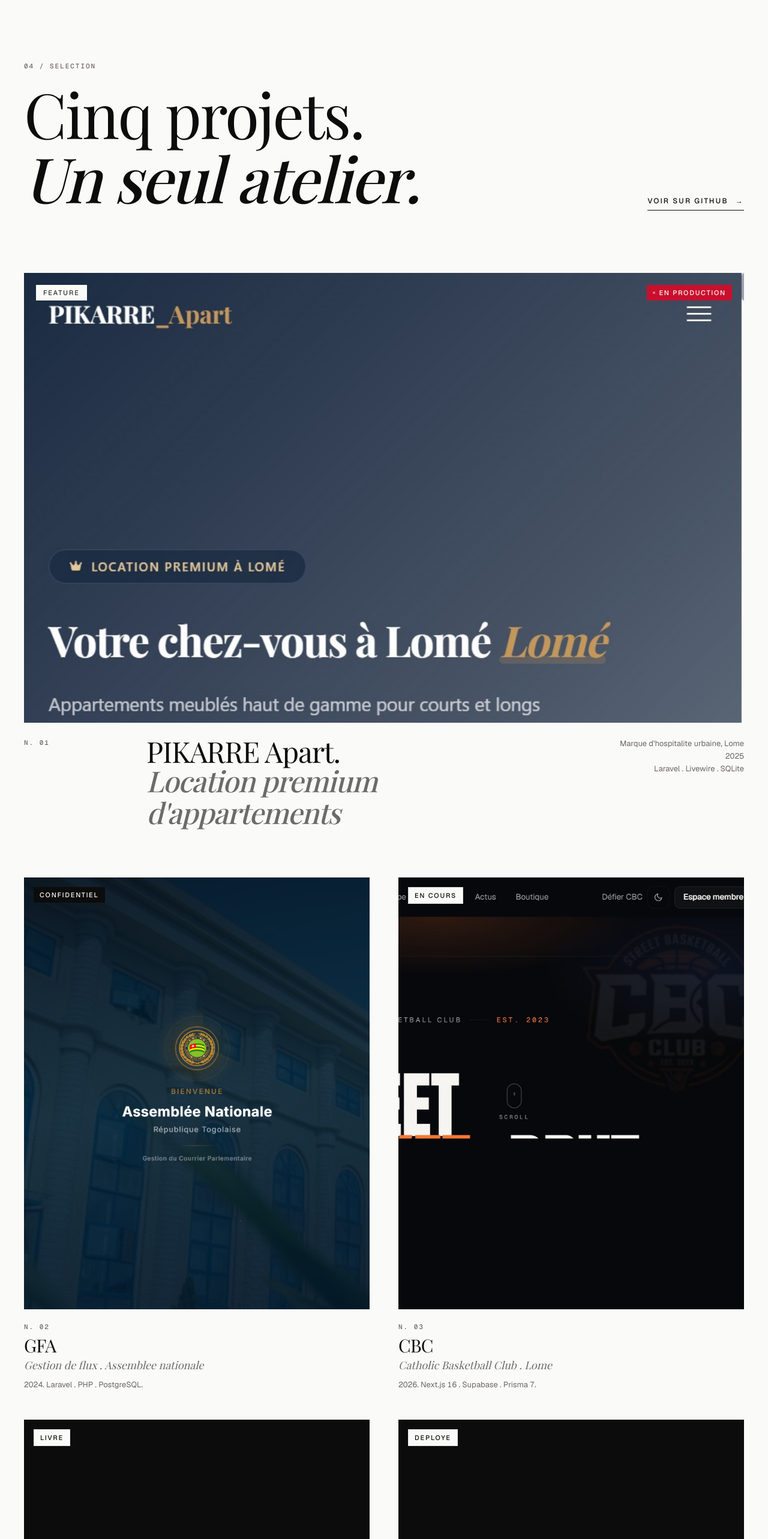
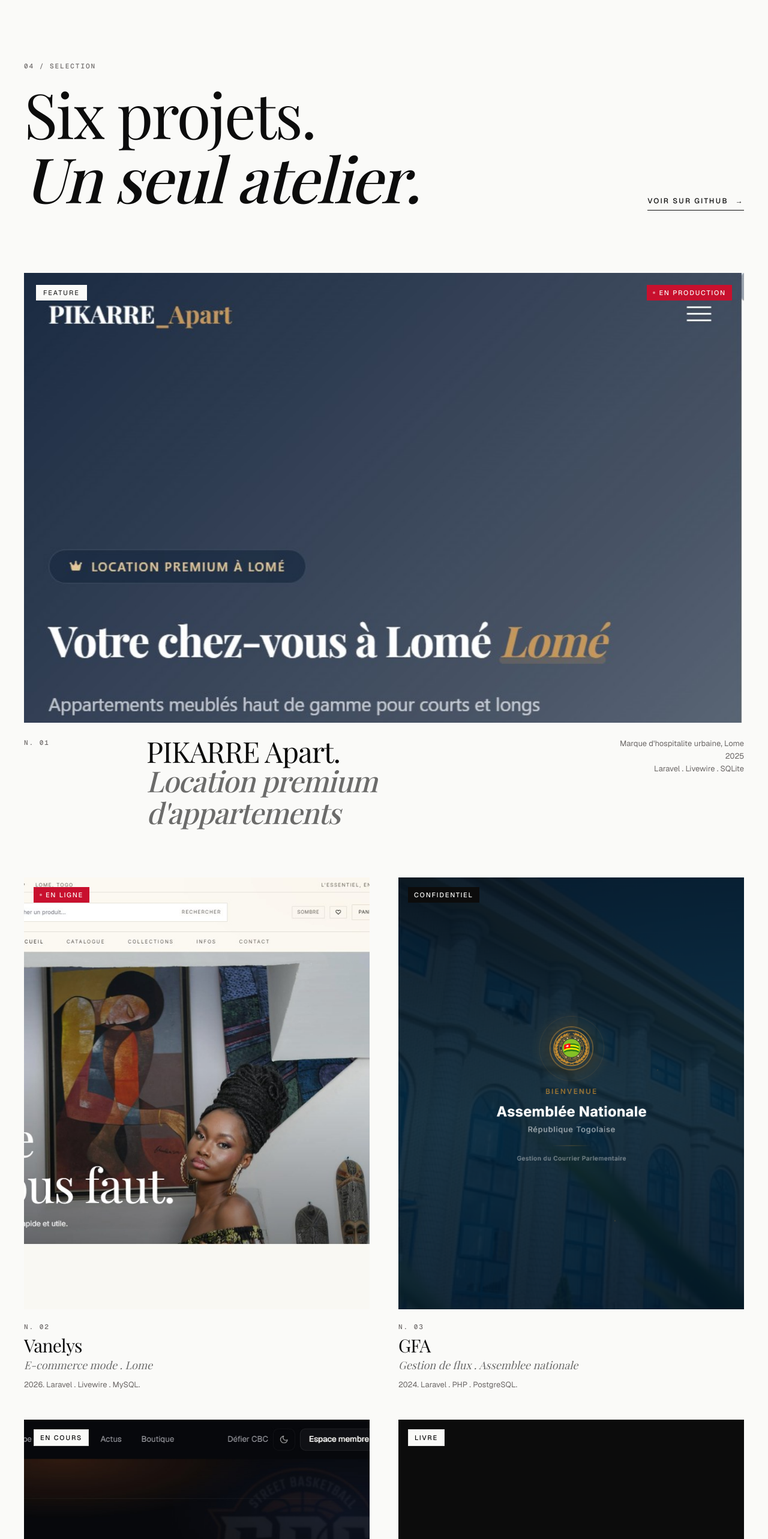
Before and after one commit to Lightheimer/portfolio, a Next.js app in the folder application/: page / in a window 1280 px wide. Shown: the part 3620-6186 px from the top of the page at 60% size. Built offline with nearby package versions, Linux system fonts and the light colour scheme.

Commit message:
feat(portfolio): add Vanelys card (6th project) with live screenshot + link

```diff
--- a/application/src/components/home/about-section.tsx
+++ b/application/src/components/home/about-section.tsx
@@ -19,7 +19,7 @@
   const paras = [
     "Trois ans a construire des produits qui survivent au lundi matin. Du stage en entreprise publique a l'UNICEF Togo, du backend Laravel au design system — chaque projet m'a forme sur le terrain.",
     "Ne au Togo, forme sur les contraintes du terrain ouest-africain : reseau intermittent, mobile money, offline-first. Le detail compte quand l'internet ne suit pas.",
-    "Cinq projets en ligne, dont une plateforme d'hospitalite urbaine, une suite documentaire pour une institution publique et deux boutiques e-commerce. Tout est concu pour tenir des annees — pas un trimestre.",
+    "Six projets en ligne, dont une plateforme d'hospitalite urbaine, deux e-commerces de mode, une suite documentaire pour une institution publique et un club sportif. Tout est concu pour tenir des annees — pas un trimestre.",
     "Aujourd'hui : disponible a Paris des octobre 2026 pour rejoindre une equipe produit ambitieuse en alternance. Lome. Paris.",
   ];
 
--- a/application/src/components/home/selected-work.tsx
+++ b/application/src/components/home/selected-work.tsx
@@ -33,7 +33,20 @@
     span: "feature",
   },
   {
+    slug: "https://vanelys.infinityfreeapp.com/",
     index: "02",
+    title: "Vanelys",
+    subtitle: "E-commerce mode . Lome",
+    context: "Boutique en ligne, catalogue, panier, WhatsApp checkout",
+    year: "2026",
+    stack: "Laravel . Livewire . MySQL",
+    status: { label: "En ligne", tone: "live" },
+    image: "/work/vanelys.jpg",
+    alt: "Vanelys, boutique e-commerce mode a Lome",
+    span: "half",
+  },
+  {
+    index: "03",
     title: "GFA",
     subtitle: "Gestion de flux . Assemblee nationale",
     context: "Institution publique, suivi documentaire",
@@ -45,7 +58,7 @@
     span: "half",
   },
   {
-    index: "03",
+    index: "04",
     title: "CBC",
     subtitle: "Catholic Basketball Club . Lome",
     context: "Identite, app club, comptabilite",
@@ -57,7 +70,7 @@
     span: "half",
   },
   {
-    index: "04",
+    index: "05",
     title: "Boutique Telephonie",
     subtitle: "E-commerce accessoires mobiles",
     context: "Vente accessoires, gestion stock et paiement",
@@ -67,7 +80,7 @@
     span: "half",
   },
   {
-    index: "05",
+    index: "06",
     title: "Boutique E-commerce",
     subtitle: "Plateforme complete avec dashboard admin",
     context: "Boutique en ligne, gestion produits, paiement",
@@ -89,7 +102,7 @@
         <div className="col-span-12 md:col-span-8">
           <p className="eyebrow mb-5">04 / Selection</p>
           <h2 className="display text-[clamp(2.5rem,9vw,6.5rem)]">
-            Cinq projets.
+            Six projets.
             <br />
             <em>Un seul atelier.</em>
           </h2>
```
Also changed, not shown: application/public/work/vanelys.jpg (added).
